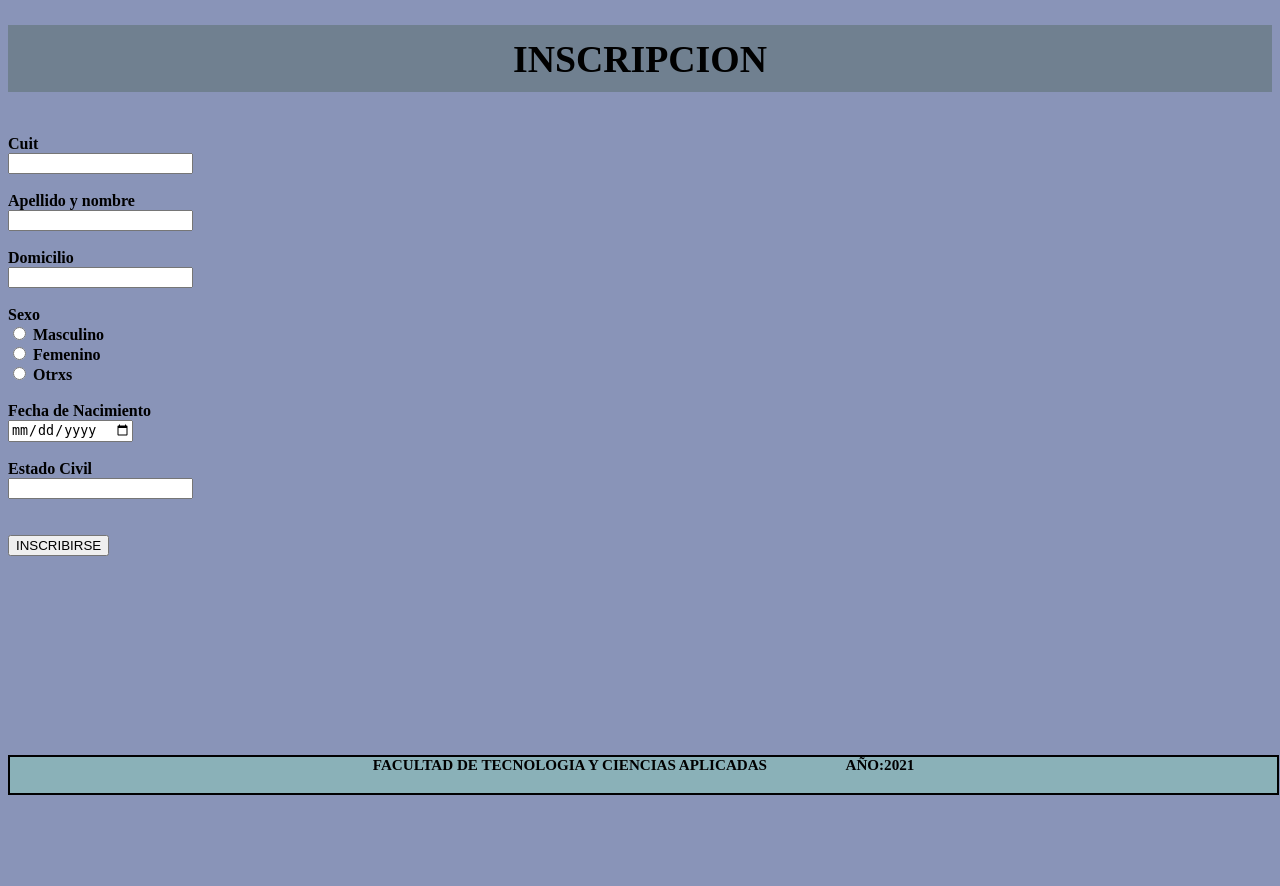
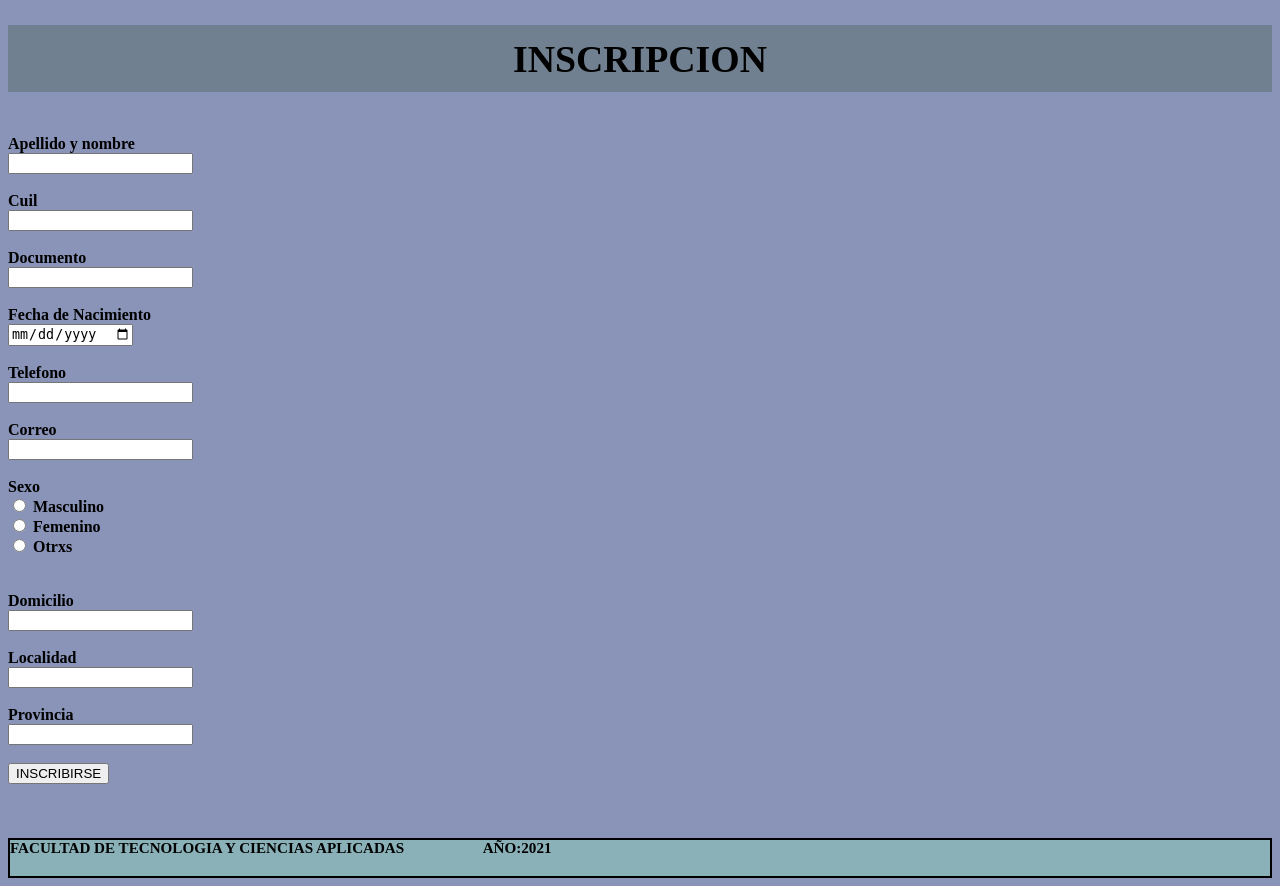
Before and after one commit to luisgm21/2021TP3Progra3, a Python web app: template TP2/templates/inscripcion.html in a window 1280 px wide. Before the commit the page ends 795 px from the top, so only its background shows below. Run offline with Jinja, Linux system fonts and the light colour scheme; the template is opened without the code that fills it, so the values that code supplies are empty.

Commit message:
correccion de estructura y estilos

```diff
--- a/TP2/public/css/styles.css
+++ b/TP2/public/css/styles.css
@@ -11,18 +11,25 @@ th, .primera{
 textarea{
     resize: none;
 }
-legend{
-    background-color: white;
-    font-weight: 700;
+/* legend{
+    background-color: rgba(20, 42, 114, 0.5);
+    font-weight: 800;
+    color: black;
+    font-size: 7mm;
+} */
+fieldset legend{
+    background-color: rgba(20, 42, 114, 0.5);
+    font-weight: 800;
     color: black;
     font-size: 7mm;
 }
+
 footer{
-    font-weight: 700;
+    /* font-weight: 700;
     text-align: center;
     vertical-align: baseline;
     position: absolute;
-    bottom: 5px;
+    bottom: 5px;  */
     /* width: 100%;  */
         /* border: 3px solid #8AC007; */
 
@@ -31,17 +38,17 @@ footer{
      font-weight: 700;
     color: black;
     font-size: 4mm;
-     max-width: 100%;
-     min-width: 99%;
+     /* max-width: 100%;
+     min-width: 99%; */
     /* margin: auto; */
     border: 2px solid #000000;
     padding-bottom: 5mm;
 }
 fieldset{
     background-color: lightgrey;
-    width:max-content;
-    max-width: 10000px;
-    margin: auto;
+    /* width:max-content;
+    max-width: 10000px; */
+    /* margin: auto; */
     border: 7px solid #000000;
 }
 body{
@@ -57,3 +64,6 @@ h1{
 label{
     font-weight: 800;
 }
+h3{
+    text-decoration-line: underline;
+}
--- a/TP2/templates/estadocurso.html
+++ b/TP2/templates/estadocurso.html
@@ -35,8 +35,9 @@
             <td>curso1</td>
             <td>Archivo de Resolucion</td>
             <td><select name="estado" id="estado">
-                <option value="1" > Aprobado</option>
-                <option value="2"> Desaprobado</option>
+                <option value="1">En revision</option>
+                <option value="2" >Aprobado</option>
+                <option value="3" selected>Desaprobado</option>
             </select></td>
             <td>56456</td>
             <td>22/08/2021</td>
--- a/TP2/templates/formcrearcurso.html
+++ b/TP2/templates/formcrearcurso.html
@@ -36,12 +36,15 @@
             <div>
                 <br><label for="modalidad">Modalidad del Curso:</label>
                 <select name="modalidad" id="modalidad">
+                    <option value="#">-</option>
                     <option value="presencial">Presencial</option>
                     <option value="virtual" >Virtual</option>
                     <option value="mixta">Mixta</option>
                 </select><br><br>
             </div>
-            <div>
+            <div><label for="docentes">Docentes a Cargo:</label><br>
+            <input type="text" id="docentes" name="docentes"></div>
+            <div><br>
                 <label for="costo">Costo:</label><br>
                 <input type="number" name="costo" id="costo"><br><br>
             </div>
--- a/TP2/templates/inscripcion.html
+++ b/TP2/templates/inscripcion.html
@@ -16,28 +16,39 @@
     <div>
         <form action="#">
             <br>
-            <div><label for="cuit">Cuit</label> <br>
-            <input name="cuit" id="cuit" type="number"></div><br>
             <div><label for="nombre">Apellido y nombre</label><br>
-            <input name="nombre" id="nombre" type="text"></div>
+                <input name="nombre" id="nombre" type="text"></div><br>
+            <div><label for="cuil">Cuil</label> <br>
+                <input name="cuil" id="cuil" type="number"></div><br>
+            <div><label for="documento">Documento</label> <br>
+                <input name="documento" id="documento" type="number"></div>
             <br>
+            <div><label for="fechaNacimiento"> Fecha de Nacimiento</label><br>
+                <input  name="fechaNacimiento" id="fechaNacimiento" type="date"></div><br>
+            <div><label for="telefono">Telefono </label><br>
+                <input name="telefono" id="telefono" type="tel"></div><br>
+            <div><label for="correo">Correo </label><br>
+                <input name="correo" id="correo" type="email"></div><br>
+            <div><label> Sexo</label> <br>
+                <input type="radio" id="masculino" name="sexo" value="masculino">
+                <label for="masculino">Masculino</label><br>
+                <input type="radio" id="femenino" name="sexo" value="femenino">
+                <label for="femenino">Femenino</label><br>
+                <input type="radio" id="otrxs" name="sexo" value="otrxs">
+                <label for="otrxs">Otrxs</label></div>
+                <br><br>
+
             <div><label for="domicilio">Domicilio </label><br>
-            <input name="domicilio" id="domicilio" type="text"></div>
+                <input name="domicilio" id="domicilio" type="text"></div>
             <br>
-            <label> Sexo</label> <br>
-            <input type="radio" id="masculino" name="sexo" value="masculino">
-            <label for="masculino">Masculino</label><br>
-            <input type="radio" id="femenino" name="sexo" value="femenino">
-            <label for="femenino">Femenino</label><br>
-            <input type="radio" id="otrxs" name="sexo" value="otrxs">
-            <label for="otrxs">Otrxs</label>
-            <br><br>
-            <div><label for="fechaNacimiento"> Fecha de Nacimiento</label><br>
-            <input  name="fechaNacimiento" id="fechaNacimiento" type="date"></div>
+            <div><label for="localidad">Localidad </label><br>
+                <input name="localidad" id="localidad" type="text"></div>
             <br>
-            <div><label for="estadoCivil">Estado Civil </label><br>
-            <input name="estadoCivil" id="estadoCivil" type="text"></div>
-            <br><br>
+            <div><label for="provincia" >Provincia </label><br>
+                <input name="provincia" id="provincia" type="text"></div>
+            <br>
+
+
             <input type="submit" value="INSCRIBIRSE">
         </form>
 
```
Also changed, not shown: TP2/templates/homepage.html (+5 -5 lines).
